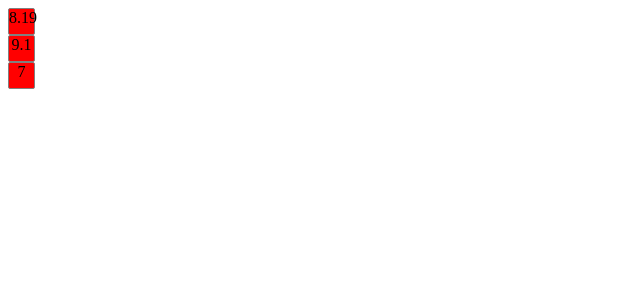
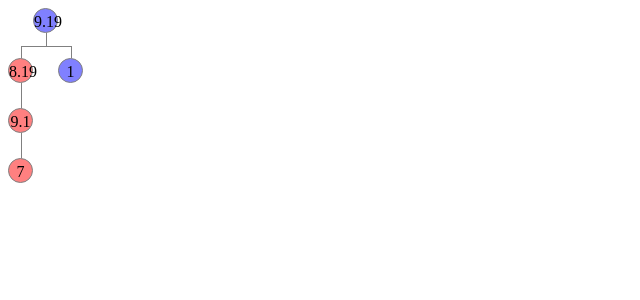
Before and after one commit to hellochar/7drl-2017, a React app: page / in a window 1280 px wide. Shown: the top 300 px of the page, without its empty margins (0-640 px from the left). Built offline with nearby package versions, Linux system fonts and the light colour scheme.

Commit message:
adder; add lines to rendered components

```diff
--- a/index.html
+++ b/index.html
@@ -2,24 +2,87 @@
     <head>
     </head>
     <style>
+* {
+    box-sizing: border-box;
+
+}
 .energy {
     width: 25px;
     height: 25px;
     border: 1px solid grey;
-    border-radius: 2px;
+    border-radius: 25px;
     text-align: center;
+    line-height: 25px;
 }
 
 .energy-red {
-    background-color: red;
+    background-color: rgb(255, 128, 128);
 }
 
 .energy-green {
-    background-color: green;
+    background-color: rgb(128, 255, 128);
 }
 
 .energy-blue {
-    background-color: blue;
+    background-color: rgb(128, 128, 255);
+}
+
+.socket + .socket {
+    margin-left: 25px;
+}
+
+.operator {
+    display: inline-block;
+}
+
+.operator-display {
+    display: flex;
+    flex-direction: column;
+}
+
+.operator-display-energy {
+    margin: auto;
+    padding-bottom: 25px;
+    position: relative;
+}
+
+.operator-display-energy::after {
+    content: "";
+    position: absolute;
+    left: 50%;
+    width: 1px;
+    border-left: 1px solid grey;
+    height: 12.5px;
+}
+
+.operator-display-sockets {
+    display: flex;
+    flex-direction: row;
+    align-items: flex-start;
+    position: relative;
+}
+
+.operator-display-sockets::before {
+    content: "";
+    border-bottom: 1px solid grey;
+    left: 12.5px;
+    right: 12.5px;
+    position: absolute;
+    top: -12.5px;
+}
+
+.socket {
+    position: relative;
+}
+
+.operator-display-sockets > .socket::before {
+    content: "";
+    border-left: 1px solid grey;
+    height: 12.5px;
+    width: 1px;
+    position: absolute;
+    left: 50%;
+    bottom: 100%;
 }
     </style>
     <body>
--- a/src/components.tsx
+++ b/src/components.tsx
@@ -1,6 +1,6 @@
 import * as React from "react";
 
-import { Crystal, Socketable, Operator, Energy, CrystalShard, Socket } from "./crystal";
+import { Operator, Energy, CrystalShard, Socket } from "./crystal";
 
 export class EnergyComponent extends React.Component<{ energy: Energy }, {}> {
     public render() {
@@ -37,27 +37,25 @@ export class SocketComponent extends React.Component<{ socket: Socket }, {}> {
     }
 }
 
-export class SocketableComponent extends React.Component<{ socketable: Socketable }, {}> {
-    public render() {
-        return (
-            <div className="socketable">
-                {
-                    this.props.socketable.sockets.map((socket, index) => {
-                        return <SocketComponent key={index} socket={socket} />;
-                    })
-                }
-            </div>
-        )
-    }
-}
-
 export class OperatorComponent extends React.Component<{ operator: Operator }, {}> {
     public render() {
         return (
             <div className="operator">
-                <EnergyComponent energy={this.props.operator.eval()} />
-                <SocketableComponent socketable={this.props.operator} />
+                <div className="operator-display">
+                    <div className="operator-display-energy">
+                        <EnergyComponent energy={this.props.operator.eval()} />
+                    </div>
+                    <div className="operator-display-sockets">
+                        { this.renderSockets() }
+                    </div>
+                </div>
             </div>
         )
     }
+
+    private renderSockets() {
+        return this.props.operator.sockets.map((socket, index) => {
+            return <SocketComponent key={index} socket={socket} />;
+        });
+    }
 }
--- a/src/crystal.tsx
+++ b/src/crystal.tsx
@@ -3,6 +3,19 @@ import * as React from "react";
 import { OperatorComponent, CrystalShardComponent } from "./components";
 
 export type Flavor = "red" | "green" | "blue";
+
+export function strongerOf(f1: Flavor, f2: Flavor) {
+    if (f1 === f2) {
+        return f1;
+    } else if (
+        f1 === "red" && f2 === "green" ||
+        f1 === "green" && f2 === "blue" ||
+        f1 === "blue" && f2 === "red") {
+        return f1;
+    } else {
+        return f2;
+    }
+}
 
 export interface Energy {
     intensity: number;
@@ -65,3 +78,17 @@ export class Intensifier extends Operator {
         }
     }
 }
+
+export class Adder extends Operator {
+    sockets: Socket[] = [undefined, undefined];
+    public constructor() {
+        super();
+    }
+
+    public eval() {
+        return {
+            intensity: this.sockets[0].eval().intensity + this.sockets[1].eval().intensity,
+            flavor: strongerOf(this.sockets[0].eval().flavor, this.sockets[1].eval().flavor),
+        };
+    }
+}
--- a/src/index.tsx
+++ b/src/index.tsx
@@ -1,6 +1,5 @@
-import * as React from "react";
 import * as ReactDOM from "react-dom";
-import { CrystalShard, Intensifier } from "./crystal";
+import { CrystalShard, Intensifier, Adder } from "./crystal";
 
 const root = document.createElement("div");
 root.className = "root";
@@ -11,8 +10,11 @@ const i1 = new Intensifier(1.3);
 i1.sockets[0] = shard;
 const i2 = new Intensifier(0.9);
 i2.sockets[0] = i1;
+const a = new Adder();
+a.sockets[0] = i2;
+a.sockets[1] = new CrystalShard(1, "blue");
 
 ReactDOM.render(
-    i2.render(),
+    a.render(),
     root
 );
```
